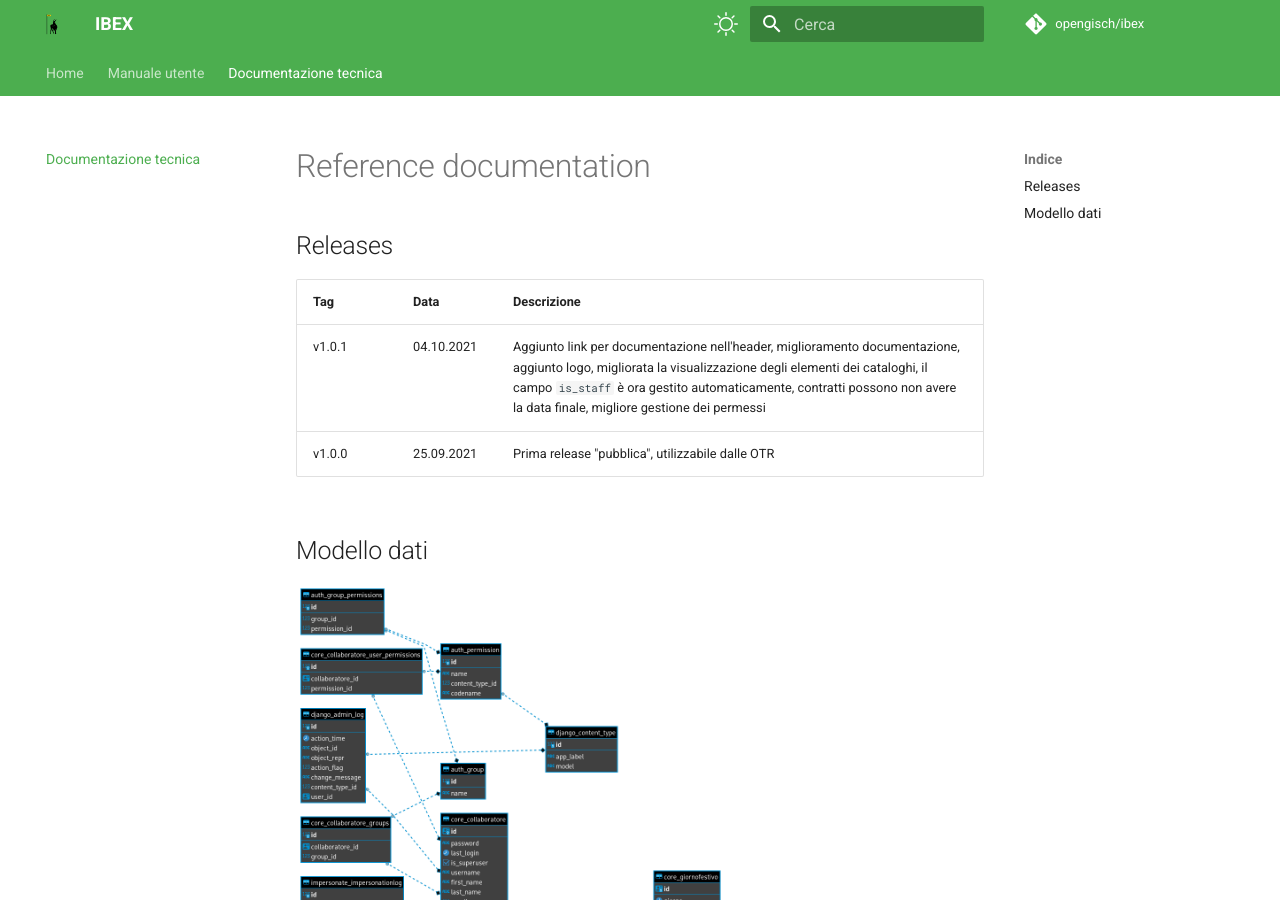
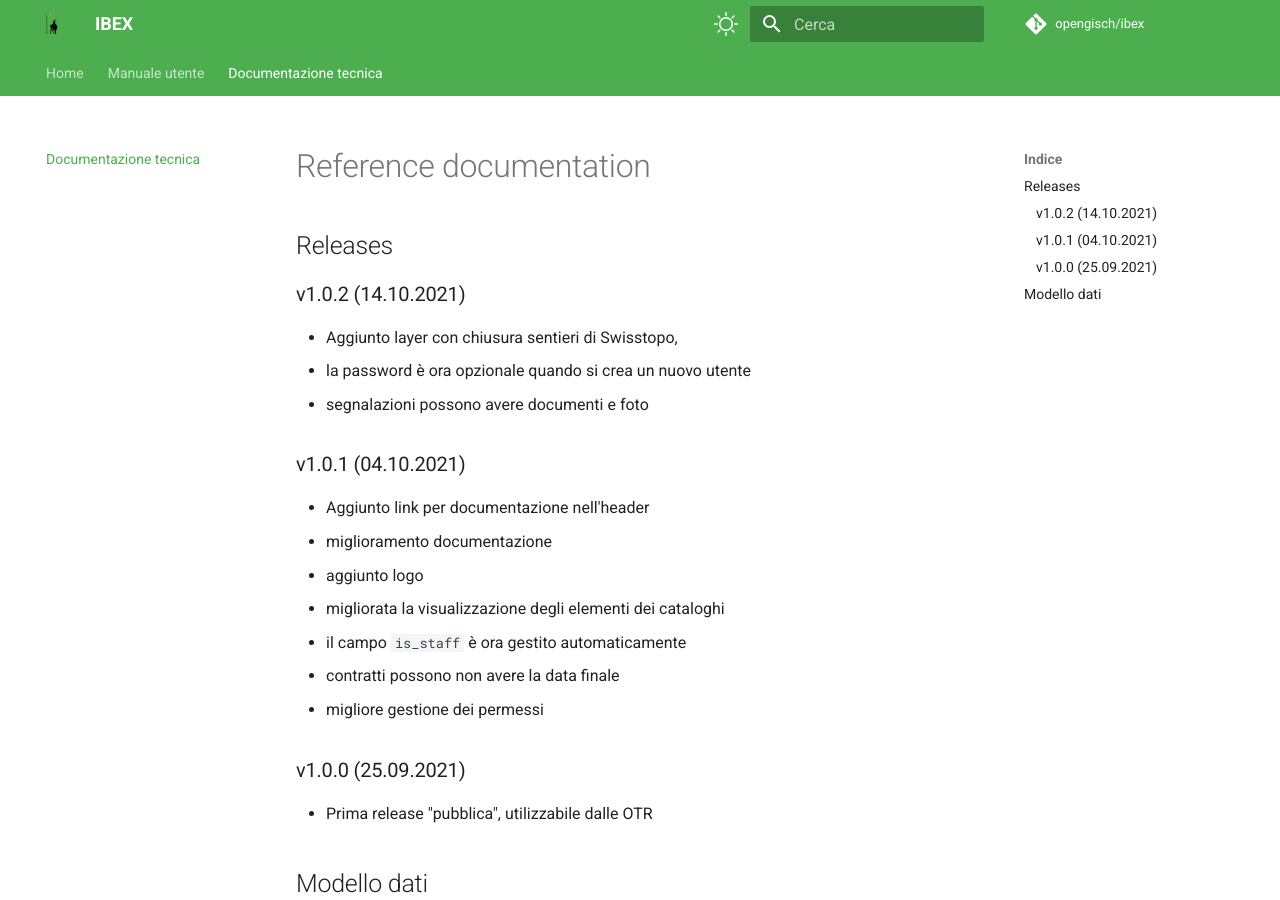
Before and after one commit to opengisch/ibex-doc, an MkDocs documentation site: the page built from docs/reference.md, in a window 1280 px wide and 900 px high. Built offline with MkDocs 1.6.1 and Material for MkDocs 9.7.7, drawn with Linux system fonts in a browser that asks for light colours; comment, search, counter and statistics services are not loaded.

Commit message:
Add version 1.0.1

```diff
--- a/docs/reference.md
+++ b/docs/reference.md
@@ -1,9 +1,21 @@
 # Reference documentation
 ## Releases
-| Tag    | Data       | Descrizione                                                                                                                                                                                                                                                                          |
-|--------|------------|--------------------------------------------------------------------------------------------------------------------------------------------------------------------------------------------------------------------------------------------------------------------------------------|
-| v1.0.1 | 04.10.2021 | Aggiunto link per documentazione nell'header, miglioramento documentazione, aggiunto logo, migliorata la visualizzazione degli elementi dei cataloghi, il campo `is_staff` è ora gestito automaticamente, contratti possono non avere la data finale, migliore gestione dei permessi |
-| v1.0.0 | 25.09.2021 | Prima release "pubblica", utilizzabile dalle OTR                                                                                                                                                                                                                                     |
+### v1.0.2 (14.10.2021)
+- Aggiunto layer con chiusura sentieri di Swisstopo,
+- la password è ora opzionale quando si crea un nuovo utente
+- segnalazioni possono avere documenti e foto
+
+### v1.0.1 (04.10.2021)
+- Aggiunto link per documentazione nell'header
+- miglioramento documentazione
+- aggiunto logo
+- migliorata la visualizzazione degli elementi dei cataloghi
+- il campo `is_staff` è ora gestito automaticamente
+- contratti possono non avere la data finale
+- migliore gestione dei permessi
+
+### v1.0.0 (25.09.2021)
+- Prima release "pubblica", utilizzabile dalle OTR
 
 ## Modello dati
 <figure>
```
